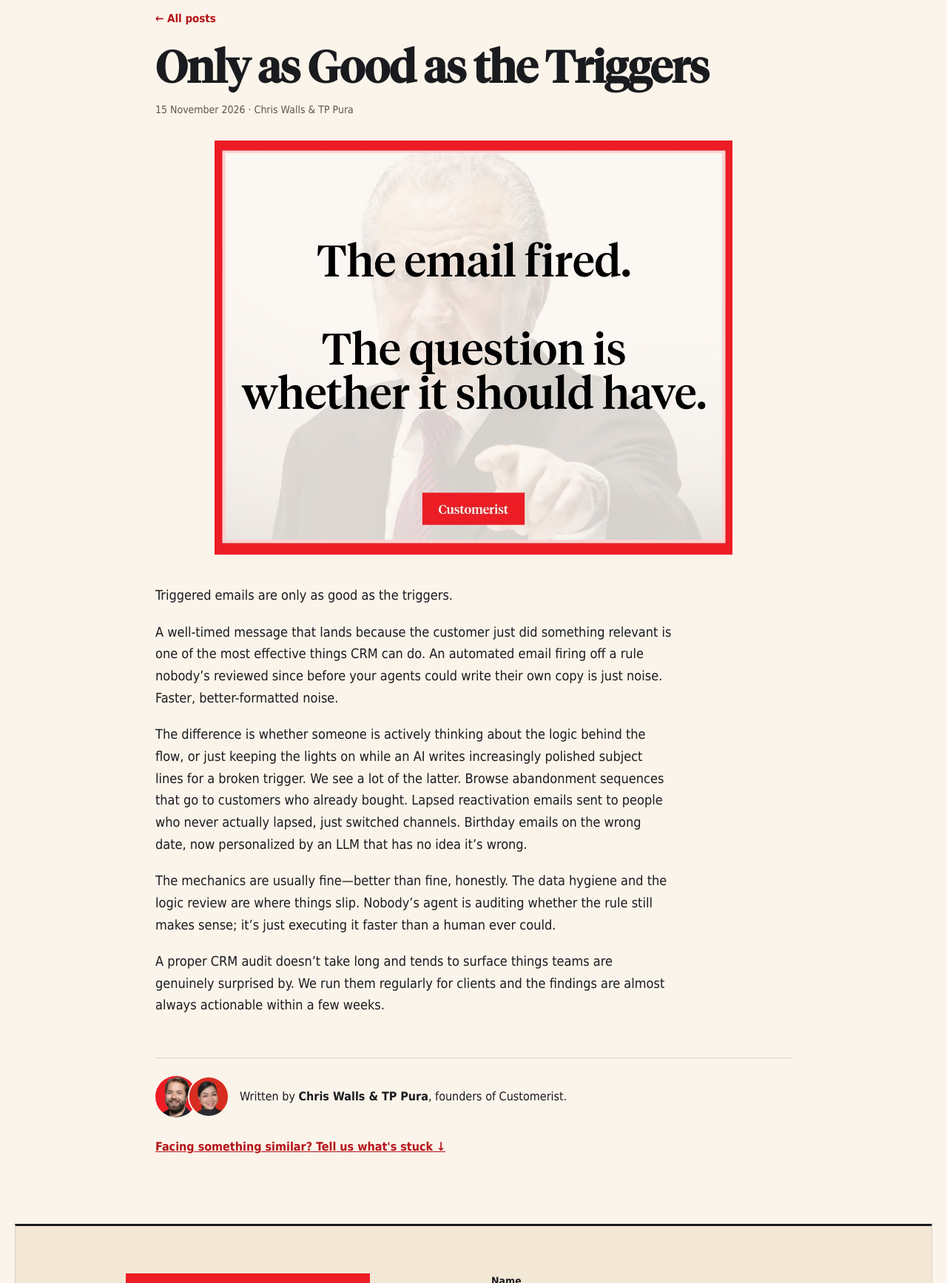
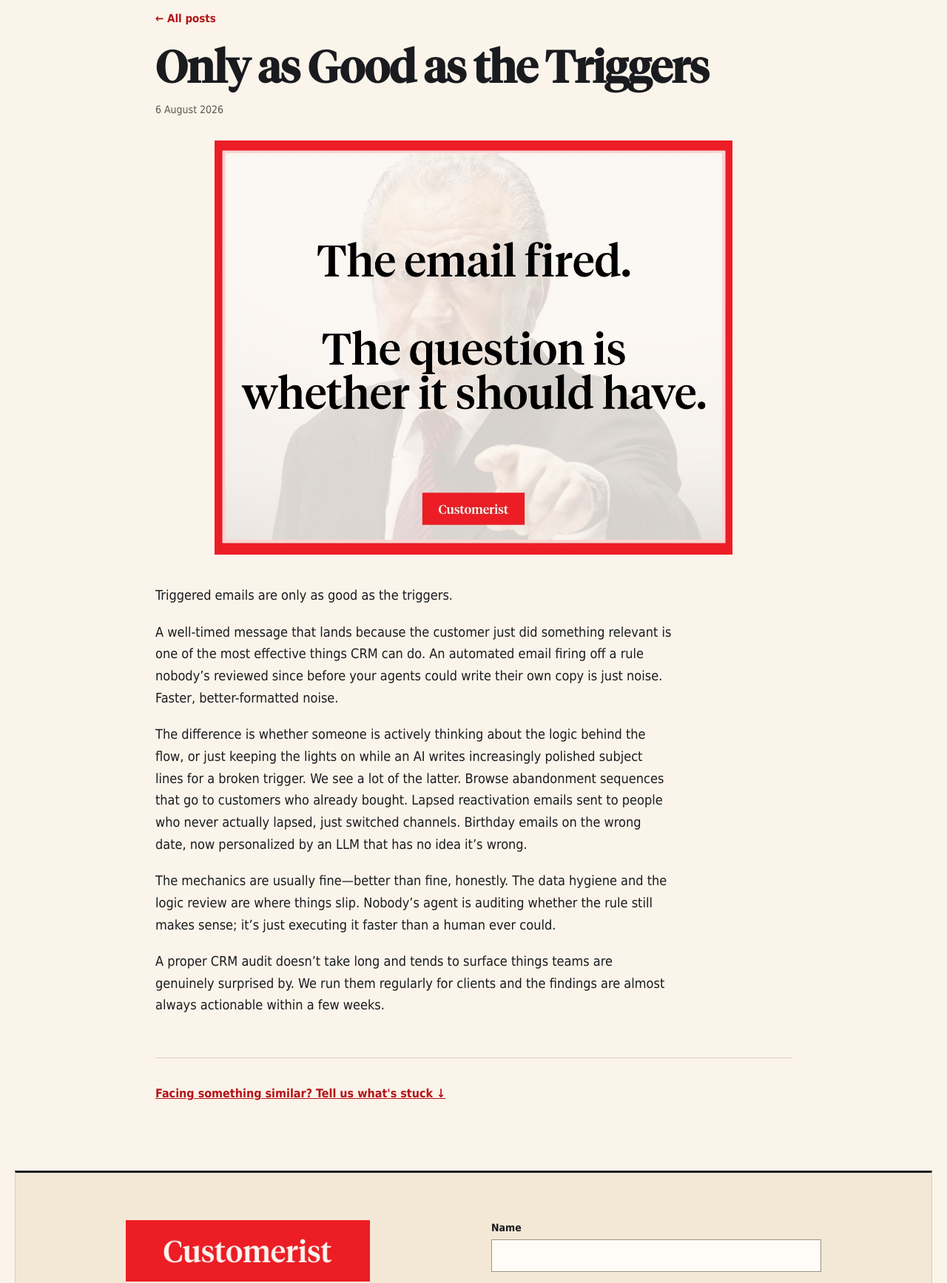
Before and after one commit to customerist/customerist.github.io, an Astro site: page /blogs/only-as-good-as-the-triggers in a window 1280 px wide. Shown: the part 137-1872 px from the top of the page at 74% size. Built offline with nearby package versions, Linux system fonts and the light colour scheme; Astro itself is replaced by a stand-in of ours; a web font is replaced by a local one.

Commit message:
feat(blogs): Redate Triggers post, drop author bylines, update intro
- Date 'Only as Good as the Triggers' 6 August 2026.
- Make author optional and remove it from both posts. Bylines and the
  "Written by" box now only show when a post sets an author.
- Blogs intro and description now say "from the Customerist team".

Co-Authored-By: Claude Opus 5.5 <noreply@anthropic.com>

```diff
--- a/src/content.config.ts
+++ b/src/content.config.ts
@@ -10,7 +10,8 @@ const blog = defineCollection({
       /** One or two sentences. Shown in the post list and to search engines. */
       description: z.string(),
       date: z.coerce.date(),
-      author: z.enum(['Chris Walls', 'TP Pura', 'Chris Walls & TP Pura']),
+      /** Optional. Leave out to publish without a byline. */
+      author: z.enum(['Chris Walls', 'TP Pura', 'Chris Walls & TP Pura']).optional(),
       /** Path to an image next to the post, e.g. ./cover.png. */
       cover: image().optional(),
       coverAlt: z.string().default(''),
--- a/src/content/blog/only-as-good-as-the-triggers.md
+++ b/src/content/blog/only-as-good-as-the-triggers.md
@@ -1,8 +1,7 @@
 ---
 title: Only as Good as the Triggers
 description: Triggered emails work when someone is actively thinking about the logic behind the flow. Without that, AI just makes the noise faster and better formatted.
-date: 2026-11-15
-author: Chris Walls & TP Pura
+date: 2026-08-06
 cover: ../../assets/images/only-as-good-as-the-triggers.jpg
 coverAlt: 'Customerist cover reading: The email fired. The question is whether it should have.'
 ---
--- a/src/content/blog/the-great-kpi-explosion.md
+++ b/src/content/blog/the-great-kpi-explosion.md
@@ -2,7 +2,6 @@
 title: The Great KPI Explosion
 description: What most businesses are missing isn't a metric. It's alignment on the one number that, if it moved in the right direction, would tell you everything else is working.
 date: 2026-08-11
-author: Chris Walls & TP Pura
 cover: ../../assets/images/kpi-explosion.png
 coverAlt: 'Magazine-style cover titled The Great KPI Explosion: more dashboards, more metrics, less direction.'
 ---
--- a/src/pages/blogs.astro
+++ b/src/pages/blogs.astro
@@ -7,10 +7,10 @@ import Base from '../layouts/Base.astro';
 const posts = await getPosts();
 ---
 
-<Base title="Blogs | Customerist" description="Notes on customer strategy, CRM, loyalty and customer experience from the founders of Customerist.">
+<Base title="Blogs | Customerist" description="Notes on customer strategy, CRM, loyalty and customer experience from the Customerist team.">
   <section class="blog-header">
     <h1 class="main-heading">Blogs</h1>
-    <p class="blog-header__lead">Notes on customer strategy, CRM, loyalty and customer experience from Chris and TP.</p>
+    <p class="blog-header__lead">Notes on customer strategy, CRM, loyalty and customer experience from the Customerist team.</p>
   </section>
 
   <section class="blog-list" aria-label="Posts">
@@ -26,7 +26,7 @@ const posts = await getPosts();
               <article class:list={['blog-card', { 'blog-card--cover': post.data.cover }]}>
                 <div>
                   <p class="blog-meta">
-                    <time datetime={post.data.date.toISOString()}>{formatDate(post.data.date)}</time> · {post.data.author}
+                    <time datetime={post.data.date.toISOString()}>{formatDate(post.data.date)}</time>{post.data.author && ` · ${post.data.author}`}
                     {post.data.draft && <span class="blog-draft">Draft, not published</span>}
                   </p>
                   <h2 class="blog-card__title">
--- a/src/pages/blogs/[slug].astro
+++ b/src/pages/blogs/[slug].astro
@@ -14,7 +14,8 @@ export async function getStaticPaths() {
 
 const { post } = Astro.props;
 const { Content } = await render(post);
-const photos = [post.data.author.includes('Chris') && chris, post.data.author.includes('TP') && tp].filter((photo) => photo !== false);
+const author = post.data.author;
+const photos = author ? [author.includes('Chris') && chris, author.includes('TP') && tp].filter((photo) => photo !== false) : [];
 ---
 
 <Base title={`${post.data.title} | Customerist`} description={post.data.description}>
@@ -23,7 +24,7 @@ const photos = [post.data.author.includes('Chris') && chris, post.data.author.in
       <a href="/blogs" class="blog-back">← All posts</a>
       <h1 class="blog-post__title">{post.data.title}</h1>
       <p class="blog-meta">
-        <time datetime={post.data.date.toISOString()}>{formatDate(post.data.date)}</time> · {post.data.author}
+        <time datetime={post.data.date.toISOString()}>{formatDate(post.data.date)}</time>{author && ` · ${author}`}
         {post.data.draft && <span class="blog-draft">Draft, not published</span>}
       </p>
     </header>
@@ -35,14 +36,18 @@ const photos = [post.data.author.includes('Chris') && chris, post.data.author.in
     </div>
 
     <footer class="blog-post__footer">
+      {
+        author && (
           <div class="blog-author">
             <div class="blog-author__photos">
               {photos.map((photo) => <Img src={photo} alt="" width={64} />)}
             </div>
             <p>
-          Written by <strong>{post.data.author}</strong>, {photos.length > 1 ? 'founders' : 'co-founder'} of Customerist.
+              Written by <strong>{author}</strong>, {photos.length > 1 ? 'founders' : 'co-founder'} of Customerist.
             </p>
           </div>
+        )
+      }
       <a href="#footer" class="blog-cta">Facing something similar? Tell us what's stuck&nbsp;↓</a>
     </footer>
   </article>
```
Also changed, not shown: README.md. Lines whose indentation alone changed are shown as unchanged.
